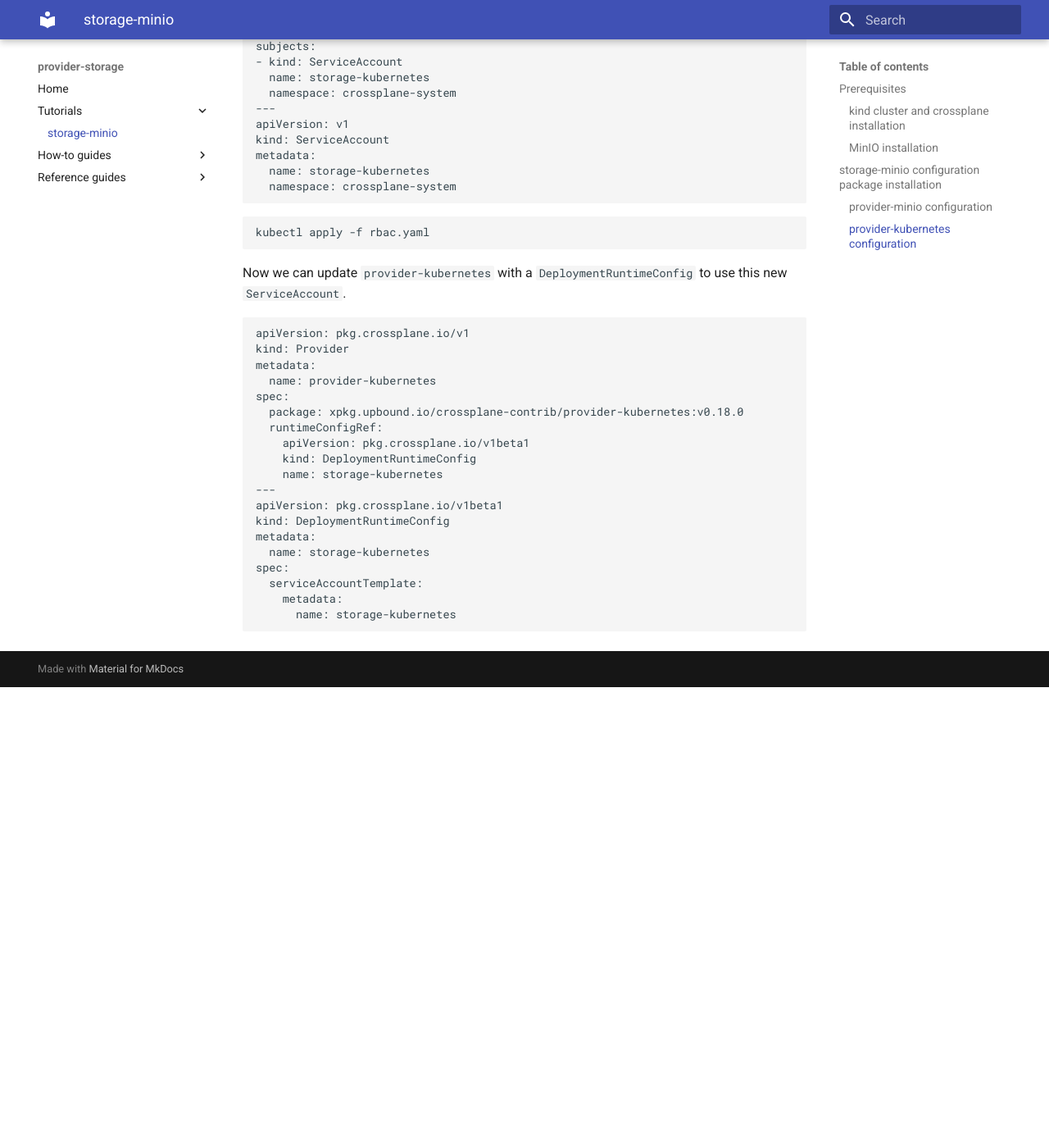
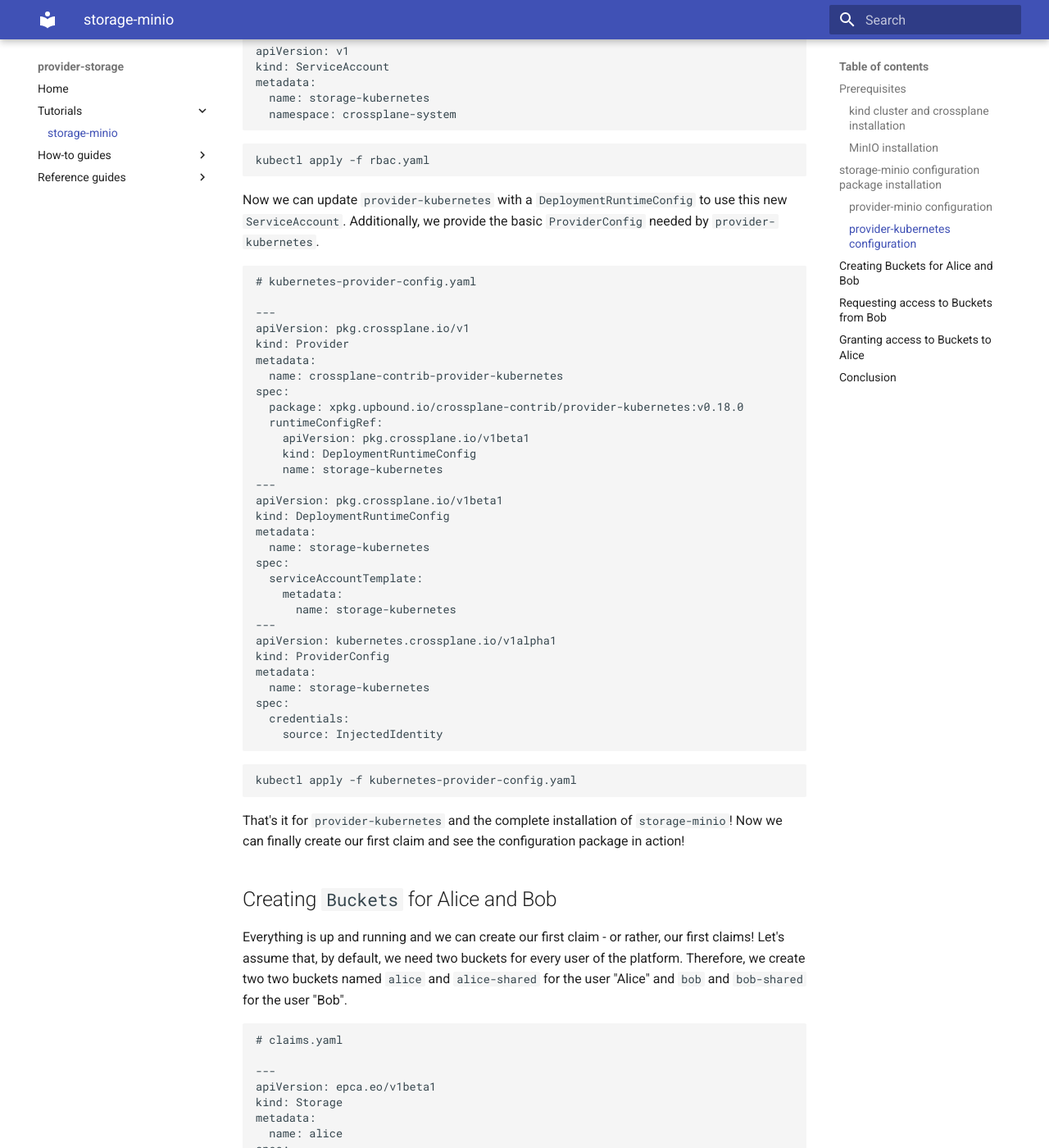
Before and after one commit to versioneer-tech/provider-storage, an MkDocs documentation site: the page built from docs/tutorials/storage-minio.md, in a window 1280 px wide and 1400 px high, scrolled down 5271 px. Shown: the whole window at 82% size. Built offline with MkDocs 1.6.1 and Material for MkDocs 9.7.7, drawn with Linux system fonts in a browser that asks for light colours; before the commit the page ends 6109 px from its top, so only the background shows below that; some of the changed text lies outside the part shown.

Commit message:
Finish tutorial

````diff
--- a/docs/tutorials/storage-minio.md
+++ b/docs/tutorials/storage-minio.md
@@ -254,13 +252,16 @@
 kubectl apply -f rbac.yaml
 ```
 
-Now we can update `provider-kubernetes` with a `DeploymentRuntimeConfig` to use this new `ServiceAccount`.
+Now we can update `provider-kubernetes` with a `DeploymentRuntimeConfig` to use this new `ServiceAccount`. Additionally, we provide the basic `ProviderConfig` needed by `provider-kubernetes`.
 
 ```yaml
+# kubernetes-provider-config.yaml
+
+---
 apiVersion: pkg.crossplane.io/v1
 kind: Provider
 metadata:
-  name: provider-kubernetes
+  name: crossplane-contrib-provider-kubernetes
 spec:
   package: xpkg.upbound.io/crossplane-contrib/provider-kubernetes:v0.18.0
   runtimeConfigRef:
@@ -276,4 +277,184 @@
   serviceAccountTemplate:
     metadata:
       name: storage-kubernetes
+---
+apiVersion: kubernetes.crossplane.io/v1alpha1
+kind: ProviderConfig
+metadata:
+  name: storage-kubernetes
+spec:
+  credentials:
+    source: InjectedIdentity
 ```
+
+```bash
+kubectl apply -f kubernetes-provider-config.yaml
+```
+
+That's it for `provider-kubernetes` and the complete installation of `storage-minio`! Now we can finally create our first claim and see the configuration package in action!
+
+## Creating `Buckets` for Alice and Bob
+
+Everything is up and running and we can create our first claim - or rather, our first claims! Let's assume that, by default, we need two buckets for every user of the platform. Therefore, we create two two buckets named `alice` and `alice-shared` for the user "Alice" and `bob` and `bob-shared` for the user "Bob".
+
+```yaml
+# claims.yaml
+
+---
+apiVersion: epca.eo/v1beta1
+kind: Storage
+metadata:
+  name: alice
+spec:
+  owner: alice
+  buckets:
+    - bucketName: alice
+    - bucketName: alice-shared
+---
+apiVersion: epca.eo/v1beta1
+kind: Storage
+metadata:
+  name: bob
+spec:
+  owner: bob
+  buckets:
+    - bucketName: bob
+    - bucketName: bob-shared
+```
+
+```bash
+kubectl apply -f claims.yaml
+```
+
+## Requesting access to `Buckets` from Bob
+
+Now that everyone has their buckets, Alice wants to have access to `bob-shared` since both are working on a project together and she needs access to his results. Since Alice also needs to upload her results to that bucket she needs `ReadWrite` access.
+
+```yaml
+# claims.yaml
+
+---
+apiVersion: epca.eo/v1beta1
+kind: Storage
+metadata:
+  name: alice
+spec:
+  owner: alice
+  buckets:
+    - bucketName: alice
+    - bucketName: alice-shared
+  bucketAccessRequests:
+    - bucketName: bob-shared
+      permission: ReadWrite
+---
+apiVersion: epca.eo/v1beta1
+kind: Storage
+metadata:
+  name: bob
+spec:
+  owner: bob
+  buckets:
+    - bucketName: bob
+    - bucketName: bob-shared
+```
+
+```bash
+kubectl apply -f claims.yaml
+```
+
+Note that the status of the `XStorage` object `alice-...` has changed to `READY: False` since the `alice.readwrite.bob-shared` policy does not exist yet and, therefore, cannot be attached to the user role.
+
+```bash
+kubectl get xstorages
+
+# Output
+NAME          SYNCED   READY   COMPOSITION        AGE
+alice-d7kbk   True     False   provider-storage   13m
+bob-2s79f     True     True    provider-storage   13m
+```
+
+```bash
+kubectl describe users.minio.crossplane.io alice
+
+# Output
+Name:         alice
+...
+Status:
+  At Provider:
+    Policies:   alice.owner.alice,alice.owner.alice-shared
+    Status:     enabled
+    User Name:  alice
+...
+```
+
+## Granting access to `Buckets` to Alice
+
+Bob is the `owner` of `bob-shared` so he needs to grant Alice the `ReadWrite` permission to the bucket.
+
+```yaml
+# claims.yaml
+
+---
+apiVersion: epca.eo/v1beta1
+kind: Storage
+metadata:
+  name: alice
+spec:
+  owner: alice
+  buckets:
+    - bucketName: alice
+    - bucketName: alice-shared
+  bucketAccessRequests:
+    - bucketName: bob-shared
+      permission: ReadWrite
+---
+apiVersion: epca.eo/v1beta1
+kind: Storage
+metadata:
+  name: bob
+spec:
+  owner: bob
+  buckets:
+    - bucketName: bob
+    - bucketName: bob-shared
+  bucketAccessGrants:
+    - bucketName: bob-shared
+      permission: ReadWrite
+      grantees:
+        - alice
+```
+
+```bash
+kubectl apply -f claims.yaml
+```
+
+Note that it can take up to two minutes until the new policy is observed and synced. The status of the `XStorage` object has changed back to `READY: True` since the `alice.readwrite.bob-shared` policy has been created (Bob granted access to Alice) and is now attached to the user role.
+
+```bash
+kubectl get xstorages
+
+# Output
+NAME          SYNCED   READY   COMPOSITION        AGE
+alice-d7kbk   True     True    storage-minio      15m
+bob-2s79f     True     True    storage-minio      15m
+```
+
+```bash
+kubectl describe users.minio.crossplane.io alice
+
+# Output
+Name:         alice
+...
+Status:
+  At Provider:
+    Policies:   alice.owner.alice,alice.owner.alice-shared,alice.readwrite.bob-shared
+    Status:     enabled
+    User Name:  alice
+...
+```
+
+## Conclusion
+
+Congratulations! You have worked through the whole tutorial and have installed `storage-minio` and deployed your first claims. You should no be able to follow most of the **How-to guides** in the sidebar and look through the API definitions in the **Reference guides** and see what other options you can enable/disable in the claims.
+
+We are always happy about feedback and suggestions on how to improve the documentation or `provider-storage` as a whole. Therefore, if you have trouble following the tutorial or find errors please open an issue on [GitHub](https://github.com/versioneer-tech/provider-storage/issues) and let us know about it!
````
Also changed, not shown: other parts of docs/tutorials/storage-minio.md (+1 -3 lines).
